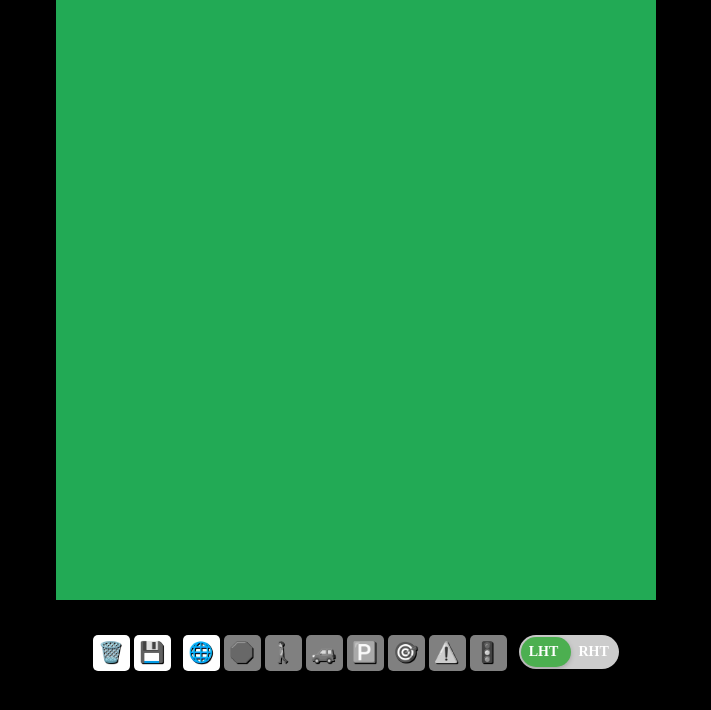
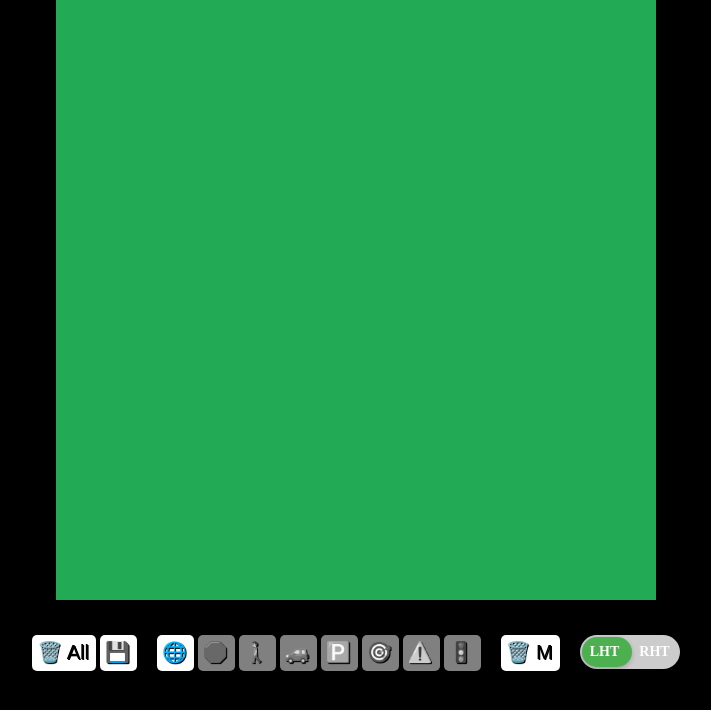
Before and after one commit to lokeshagg13/Virtual-World, a plain HTML site: page index.html in a window 1280 px wide. Shown: the part 66-776 px from the top of the page, without its empty margins (284-995 px from the left). Drawn offline with Linux system fonts and the light colour scheme.

Commit message:
dispose markings feature

```diff
--- a/index.html
+++ b/index.html
@@ -7,9 +7,9 @@
     <h1>Lokesh's World</h1>
     <canvas id="myCanvas"></canvas>
     <div id="controls">
-      <button onclick="dispose()">🗑️</button>
+      <button onclick="disposeEverything()">🗑️ All</button>
       <button onclick="save()">💾</button>
-      &nbsp;
+      &nbsp; &nbsp;
       <button id="graphBtn" onclick="setMode('graph')">🌐</button>
       <button id="stopBtn" onclick="setMode('stop')">🛑</button>
       <button id="crossingBtn" onclick="setMode('crossing')">🚶</button>
@@ -18,7 +18,9 @@
       <button id="targetBtn" onclick="setMode('target')">🎯</button>
       <button id="yeildBtn" onclick="setMode('yeild')">⚠️</button>
       <button id="trafficLightBtn" onclick="setMode('trafficLight')">🚦</button>
-      &nbsp;
+      &nbsp; &nbsp;
+      <button id="disposeMarkingsBtn" onclick="disposeMarkings()">🗑️ M</button>
+      &nbsp; &nbsp;
       <label>
         <input type="checkbox" id="trafficToggle" />
         <div class="slider-container">
@@ -145,8 +147,12 @@
         requestAnimationFrame(animate);
       }
 
-      function dispose() {
+      function disposeEverything() {
         tools["graph"].editor.dispose();
+        world.markings.length = 0;
+      }
+
+      function disposeMarkings() {
         world.markings.length = 0;
       }
 
```
